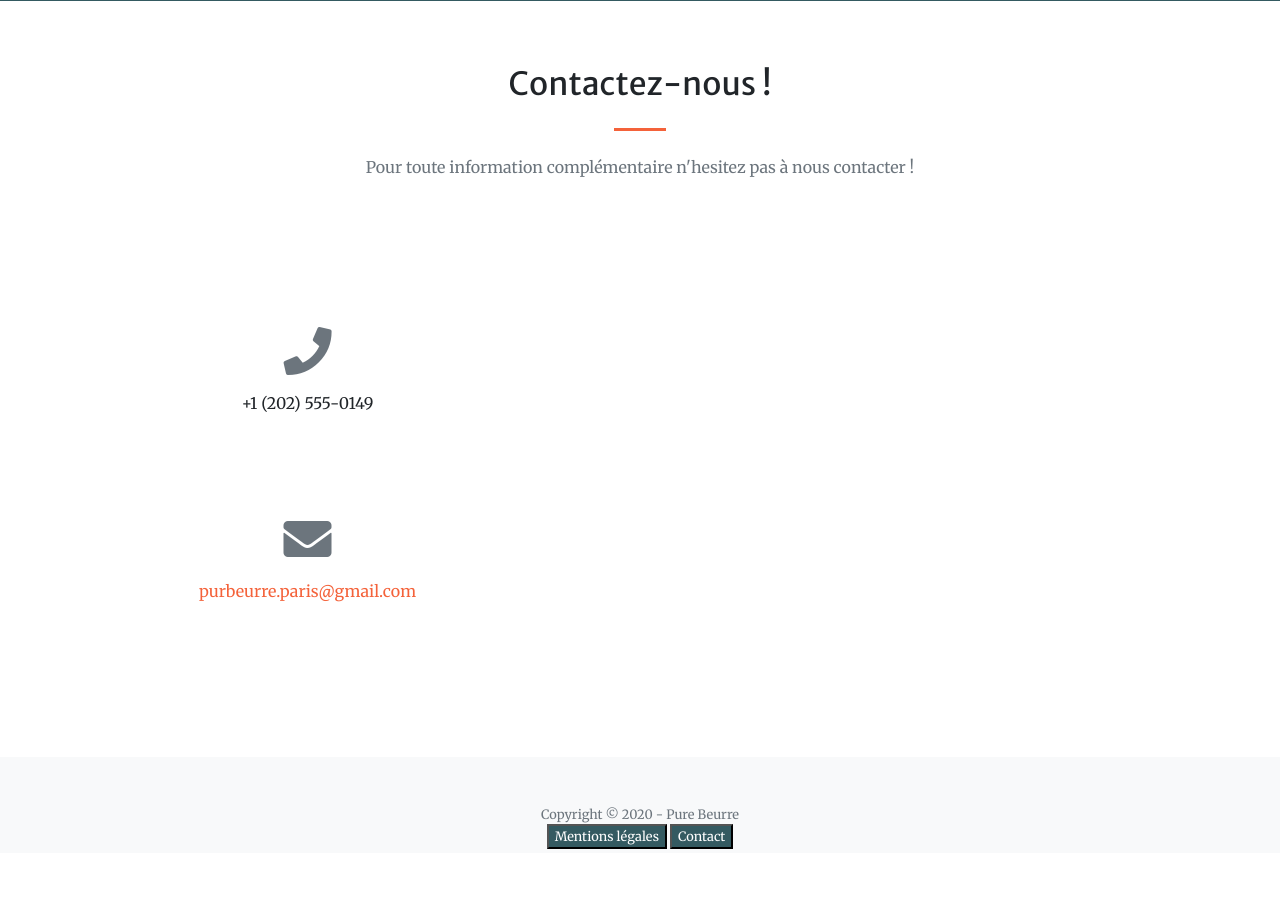
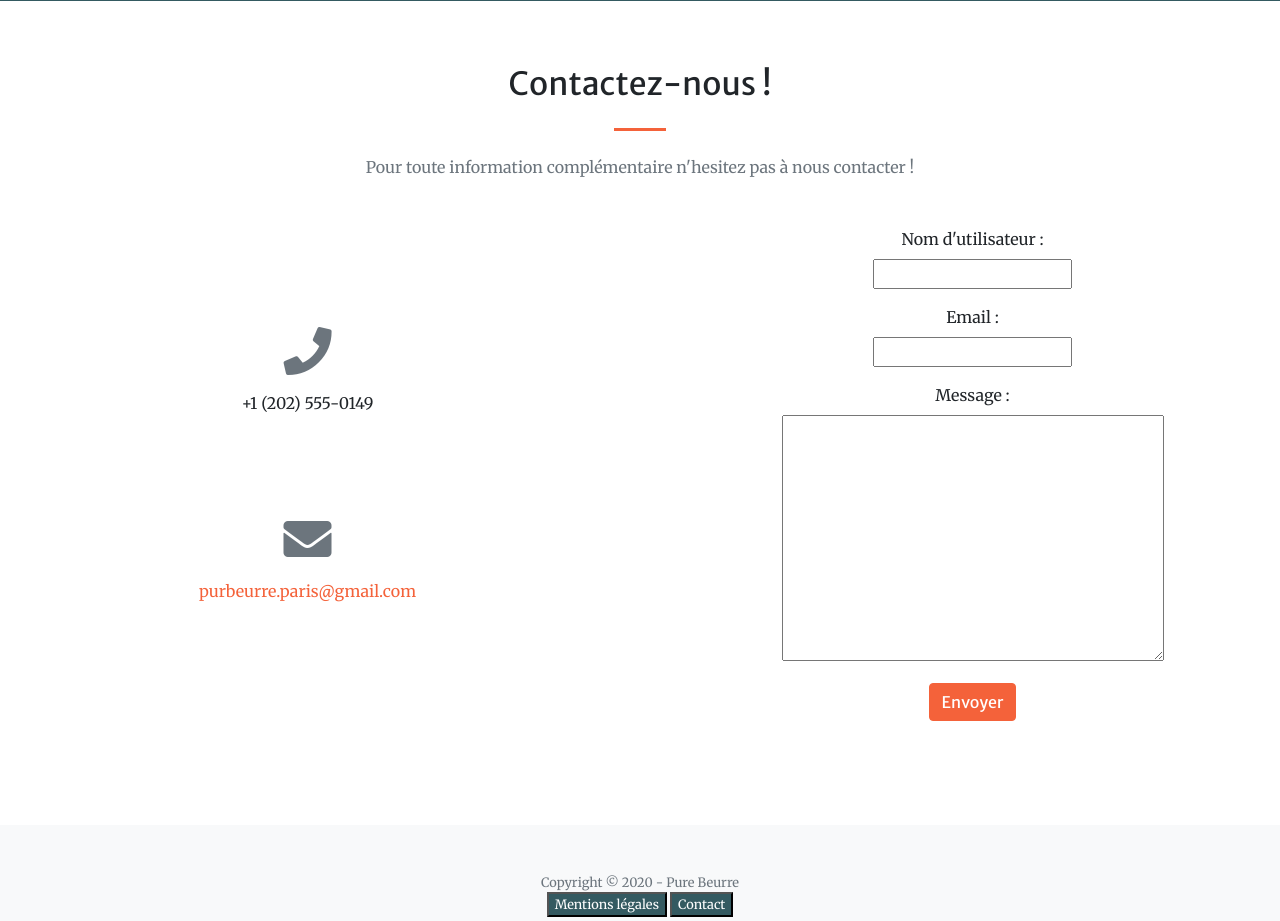
Before and after one commit to Billonyohan/P11_billon_yohan, a Django app: page / in a window 1280 px wide. Shown: the part 1568-2489 px from the top of the page. Before the commit the page ends 2417 px from the top, so only its background shows below. Run offline with Django 3.2, Linux system fonts and the light colour scheme; some libraries are stand-ins or nearby versions.

Commit message:
ajout de la fonctionnalité d'envois de message via le formulaire de contact

```diff
--- a/P11_01_site/off/templates/off/index.html
+++ b/P11_01_site/off/templates/off/index.html
@@ -73,6 +73,24 @@
               <div class="row" style="margin-bottom: 50px;"></div>
             </div>
             <div class="col-lg-2"></div>
+            {% if info  %}
+              <div class="col-lg-5 text-center" style="margin-bottom: auto; margin-top: auto;">
+                <i class="far fa-share-square fa-3x mb-3 text-muted"></i>
+                <h1>{{ info }}</h1>
+              </div>
+            {% else %}
+              <form class="col-lg-5 text-center" method="post" action="{% url 'index' %}">
+                {% csrf_token %}
+                {% for field in form %}
+                  <div class="form-group">
+                    {{ field.label_tag }}
+                    <div class="row"></div>
+                    {{ field }}
+                  </div>
+                {% endfor %}
+                <div id="butt"><button class="btn btn-primary" style="text-align: center;" type="submit">Envoyer</button></div>
+              </form>
+            {% endif %}
         </div>
       </div>
   </section>
--- a/P11_01_site/user/forms.py
+++ b/P11_01_site/user/forms.py
@@ -54,3 +54,9 @@ class LoginForm(AuthenticationForm):
     class Meta:
         model = User
         fields = ('username', 'password')
+
+
+class ContactForm(forms.Form):
+    user = forms.CharField(label="Nom d'utilisateur", required=False)
+    email = forms.EmailField(required=True, label="Email")
+    message = forms.CharField(widget=forms.Textarea, required=True)
--- a/P11_01_site/user/views.py
+++ b/P11_01_site/user/views.py
@@ -6,9 +6,54 @@ from .forms import LoginForm, NewAccount
 from django.template import loader
 from django.contrib import messages
 from django.contrib import auth
+from django.core.mail import EmailMessage
+from off.models import Contact
+from user.forms import ContactForm
+
 
 def index(request):
-    return render(request, 'off/index.html')
+    form = ContactForm(request.POST)
+    if request.method == 'POST':
+        if form.is_valid():
+            user = form.cleaned_data['user']
+            email = form.cleaned_data['email']
+            message = form.cleaned_data['message']
+            email_body = """\
+                <html>
+                  <head></head>
+                  <body>
+                    <p><strong><span style="text-decoration: underline;">Nom d'utilisateur :</span></strong> %s</p>
+                    <p>&nbsp;</p>
+                    <p><strong><span style="text-decoration: underline;">Email :</span></strong> %s</p>
+                    <p>&nbsp;</p>
+                    <p><strong><span style="text-decoration: underline;">Message :</span></strong> %s</p>
+                    <p>&nbsp;</p>
+                  </body>
+                </html>
+                """ % (user, email, message)
+            email_response = """\
+                <html>
+                    <head></head>
+                    <body>
+                        <div class="col-lg-10" style="margin-bottom: auto; margin-top: auto;">
+                            <h1 style="text-align: center;">Votre message a bien été pris en compte</h1>
+                            <h3 style="text-align: center;">Notre équipe vous repondra dans les plus brefs délais</h3>
+                        </div>
+                    </body>
+                </html>
+                """
+            email_info = EmailMessage('Mail from contact!', email_body, to=['purbeurre.paris@gmail.com'])
+            email_info.content_subtype = "html" # this is the crucial part
+            email_info.send()
+            email_info_costumer = EmailMessage('Pure Beurre - Message recu', email_response, to=[email])
+            email_info_costumer.content_subtype = "html"
+            email_info_costumer.send()
+            info = "Message envoyé"
+            contact = Contact.objects.create(user=user, email=email, message=message)
+            contact.save()
+            return render(request, 'off/index.html', {'info': info})
+    else:
+        return render(request, 'off/index.html', {'form': form})
 
 
 @login_required
```
Also changed, not shown: P11_01_site/off/models.py (+13 -0 lines).
